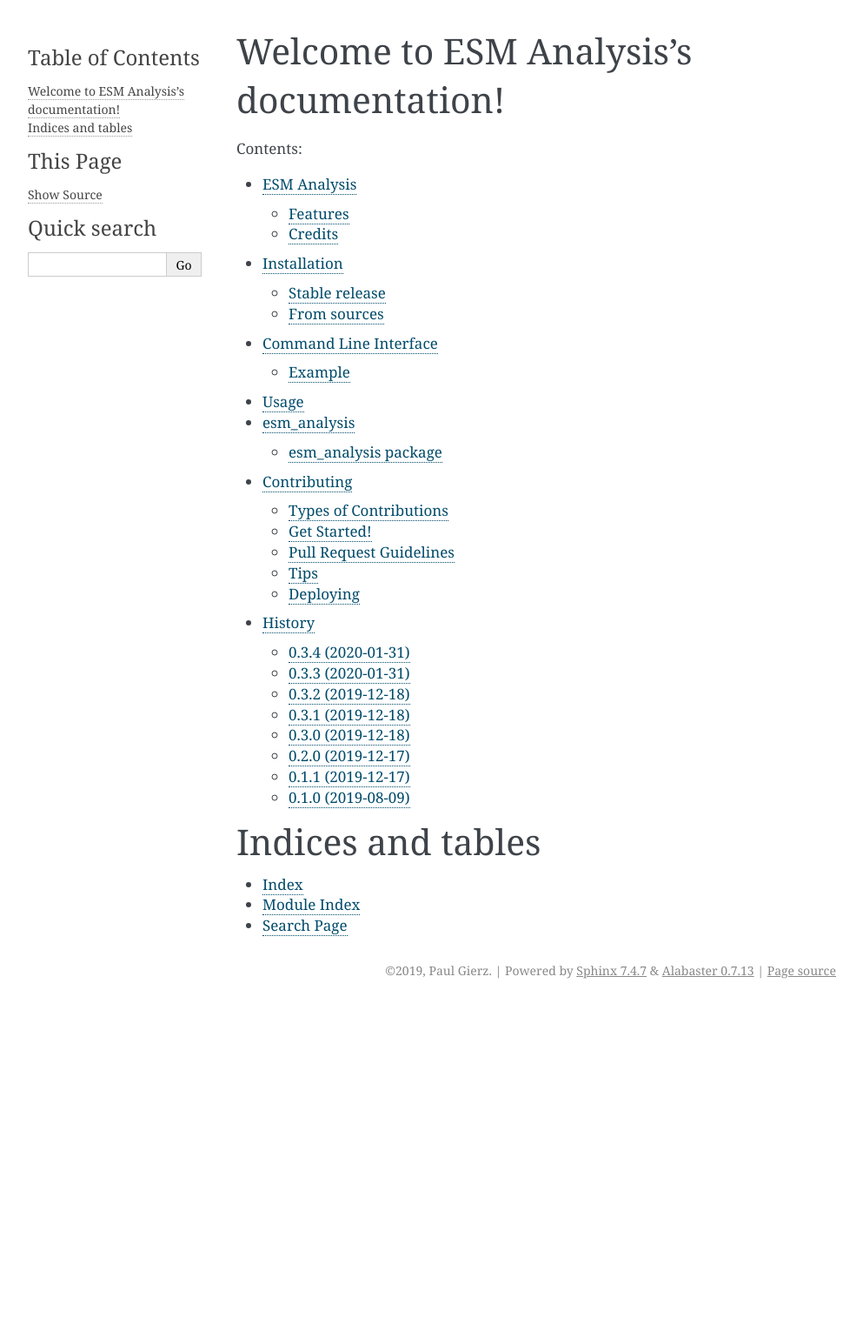
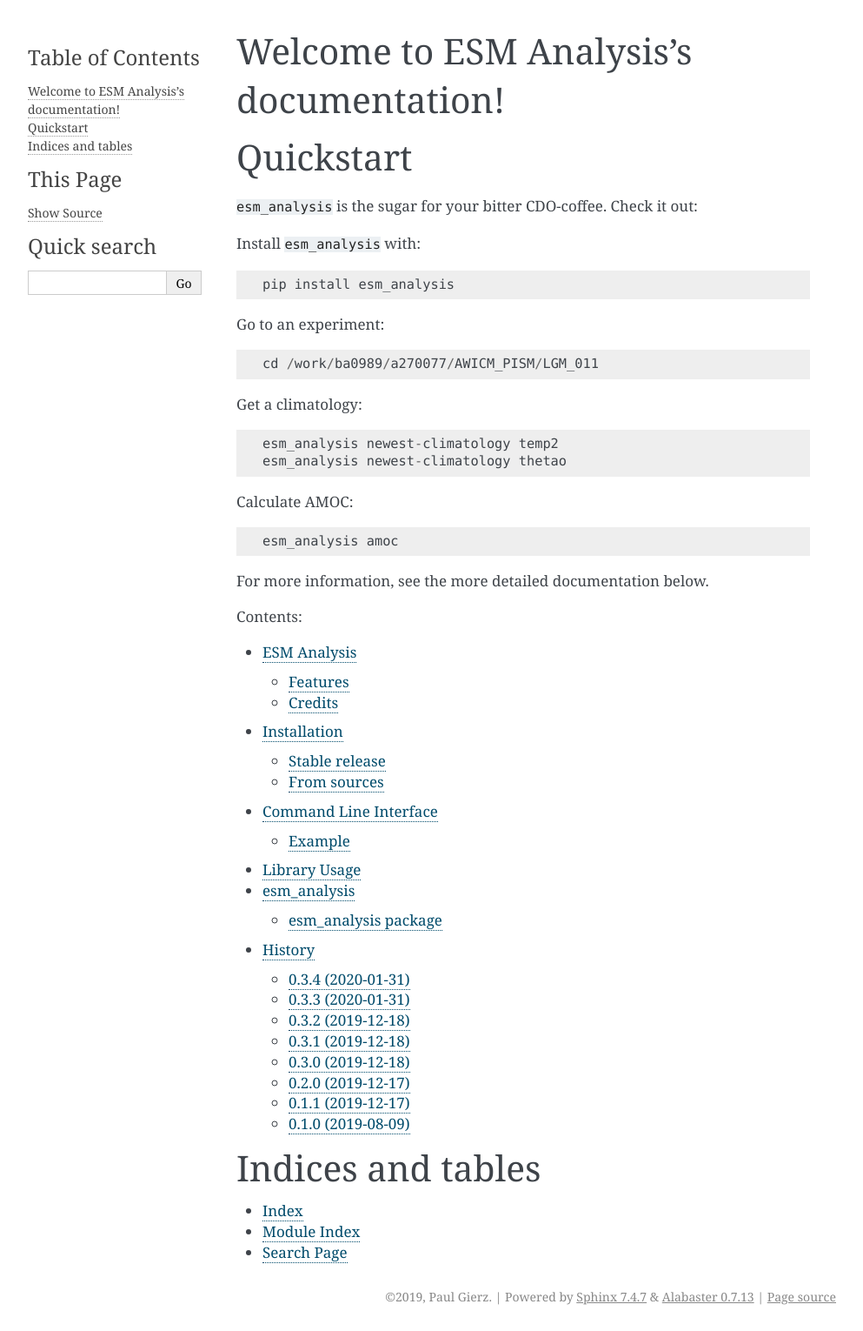
Before and after one commit to pgierz/esm_analysis, a Sphinx documentation site: the page built from docs/index.rst, in a window 1280 px wide. Shown: the whole page at 87% size, without its empty margins (148-1141 px from the left). Built offline with Sphinx 7.4.7, drawn with Linux system fonts in a browser that asks for light colours; before the commit the page ends 1155 px from its top, so only the background shows below that.

```diff
--- a/docs/index.rst
+++ b/docs/index.rst
@@ -1,5 +1,29 @@
 Welcome to ESM Analysis's documentation!
 ======================================
+
+Quickstart
+==========
+
+``esm_analysis`` is the sugar for your bitter CDO-coffee. Check it out:
+
+Install ``esm_analysis`` with::
+
+    pip install esm_analysis
+
+Go to an experiment::
+
+    cd /work/ba0989/a270077/AWICM_PISM/LGM_011
+
+Get a climatology::
+
+    esm_analysis newest-climatology temp2
+    esm_analysis newest-climatology thetao
+
+Calculate AMOC::
+
+    esm_analysis amoc
+
+For more information, see the more detailed documentation below.
 
 .. toctree::
    :maxdepth: 2
@@ -9,8 +33,6 @@ Welcome to ESM Analysis's documentation!
    installation
    usage
    modules
-   contributing
-   authors
    history
 
 Indices and tables
@@ -18,3 +40,5 @@ Indices and tables
 * :ref:`genindex`
 * :ref:`modindex`
 * :ref:`search`
+
+.. If interested, add: contributing authors to toctree. For now it is deactivated.
```
Also changed, not shown: docs/usage.rst (+36 -11 lines), 1 other file.
